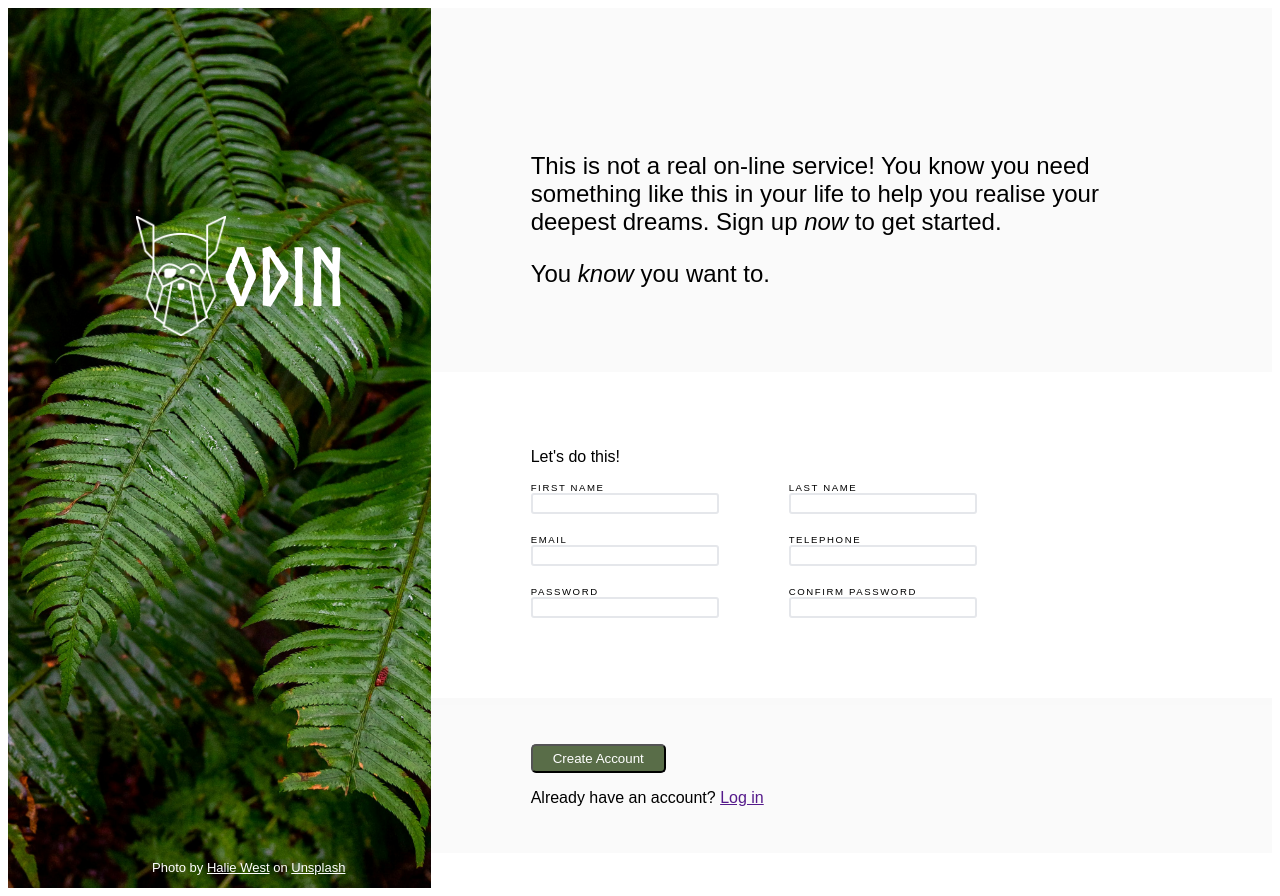
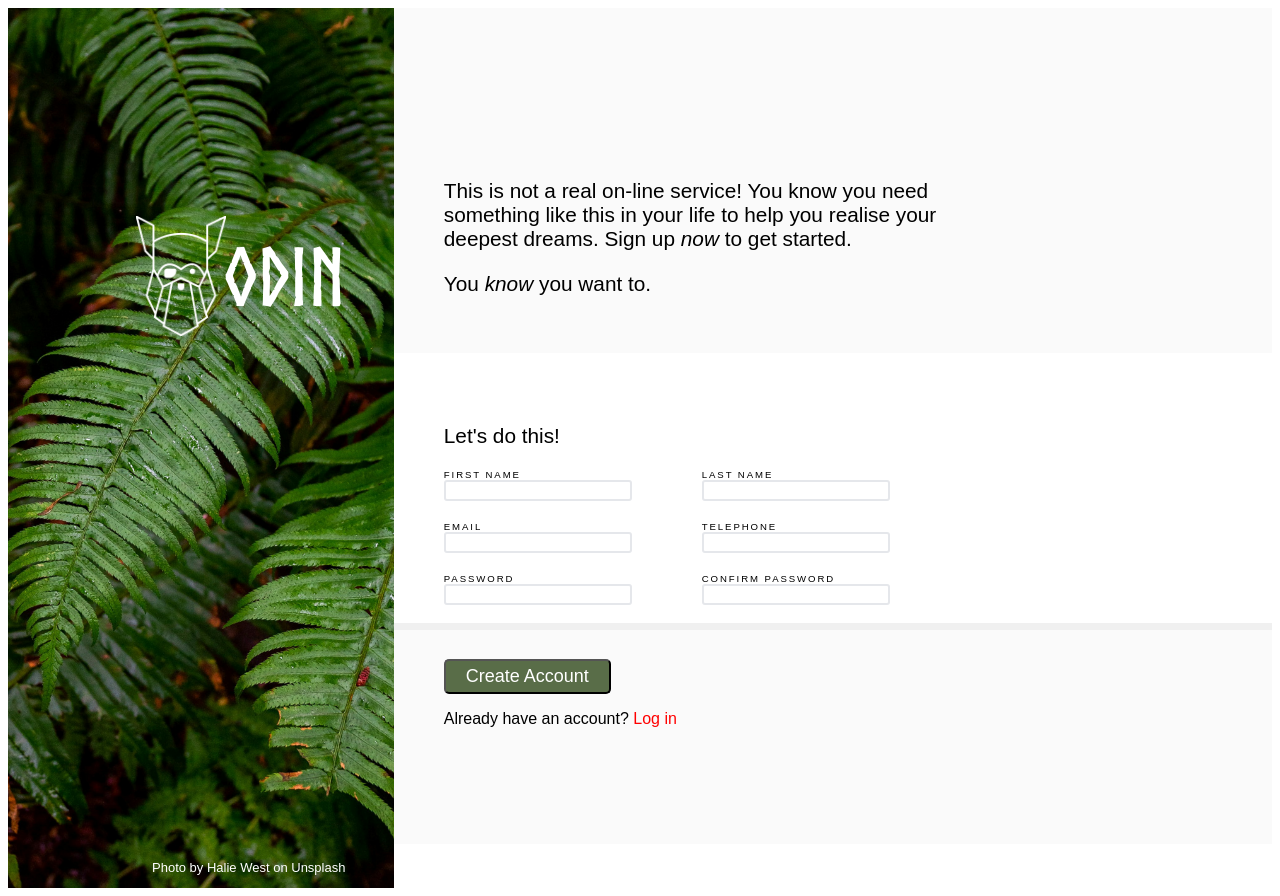
Before and after one commit to ChrisHallwright/sign-up-form, a plain HTML site: page index.html in a window 1280 px wide. Drawn offline with Linux system fonts and the light colour scheme.

Commit message:
Align right upper panel size and contents

```diff
--- a/styles.css
+++ b/styles.css
@@ -10,9 +10,10 @@ body {
 /*   Left panel.  */
 
 .left-panel {
+  flex-grow: 0;
   position: relative;
   height: 880px;
-  width: 72%;
+  width: 60%;
   background-image: url("./halie-west-25xggax4bSA-unsplash.jpg");
   background-size: cover;
   background-position: center;
@@ -22,7 +23,6 @@ body {
   position: absolute;
   top: 13rem;
   left: 8rem;
-  z-index: 2;
 }
 
 @font-face {
@@ -64,8 +64,7 @@ p.pic-credit a {
 .right-panel {
   display: flex;
   flex-direction: column;
-  justify-content: space-between;
-  height: 800px;
+  height: 880px;
   box-sizing: border-box;
 }
 
@@ -92,15 +91,22 @@ div.middle {
 }
 
 div.upper {
-  padding: 120px 100px 60px 100px;
-  font-size: x-large;
+  height: 185px;
+  padding: 150px 280px 10px 50px;
+  font-size: 1.3rem;
+  font-weight: 500;
 }
-
 div.middle {
-  padding: 60px 100px;
+  height: 200px;
+  padding: 50px 50px 20px 50px;
+  position: relative;
+}
+div.middle > p {
+  font-size: 1.3rem;
+  font-weight: 500;
 }
 div.lower {
-  padding: 30px 100px;
+  padding: 20px 0 100px 50px;
 }
 
 input {
@@ -120,7 +126,7 @@ input:focus {
 
 label {
   font-size: 0.6rem;
-  letter-spacing: 0.1rem;
+  letter-spacing: 0.12rem;
 }
 
 button {
@@ -128,4 +134,10 @@ button {
   color: white;
   padding: 5px 20px;
   border-radius: 5px;
+  font-size: large;
 }
+
+a {
+  text-decoration: none;
+  color: red;
+}
```
